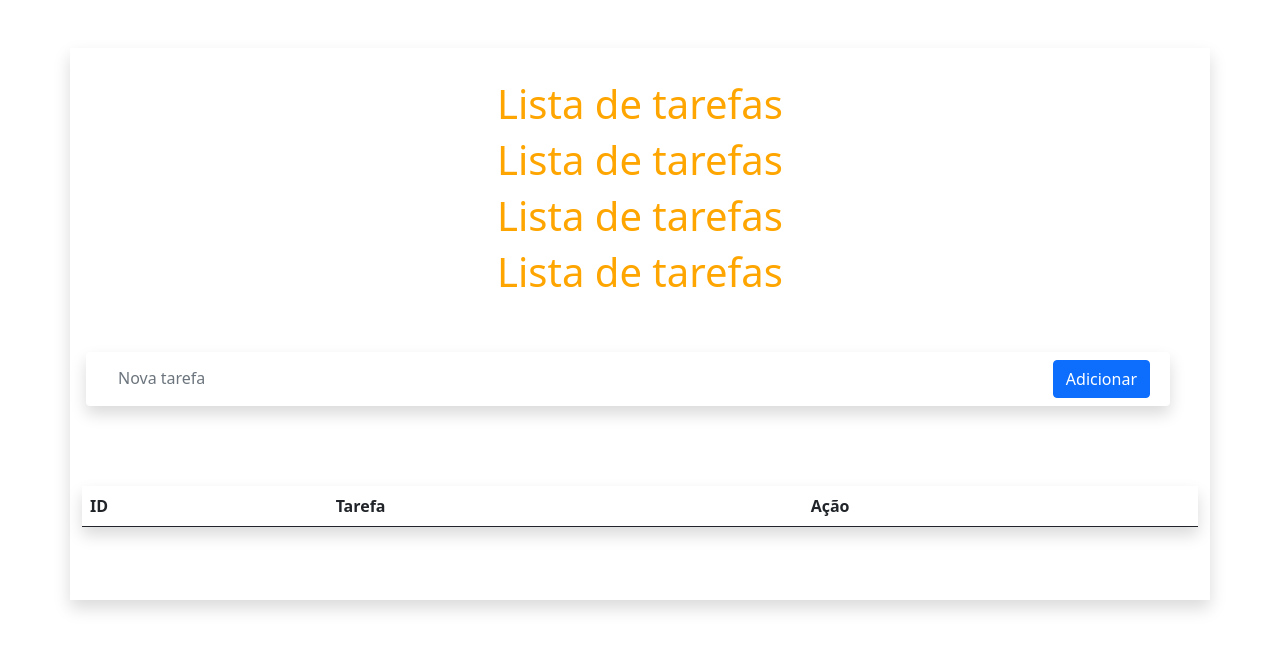
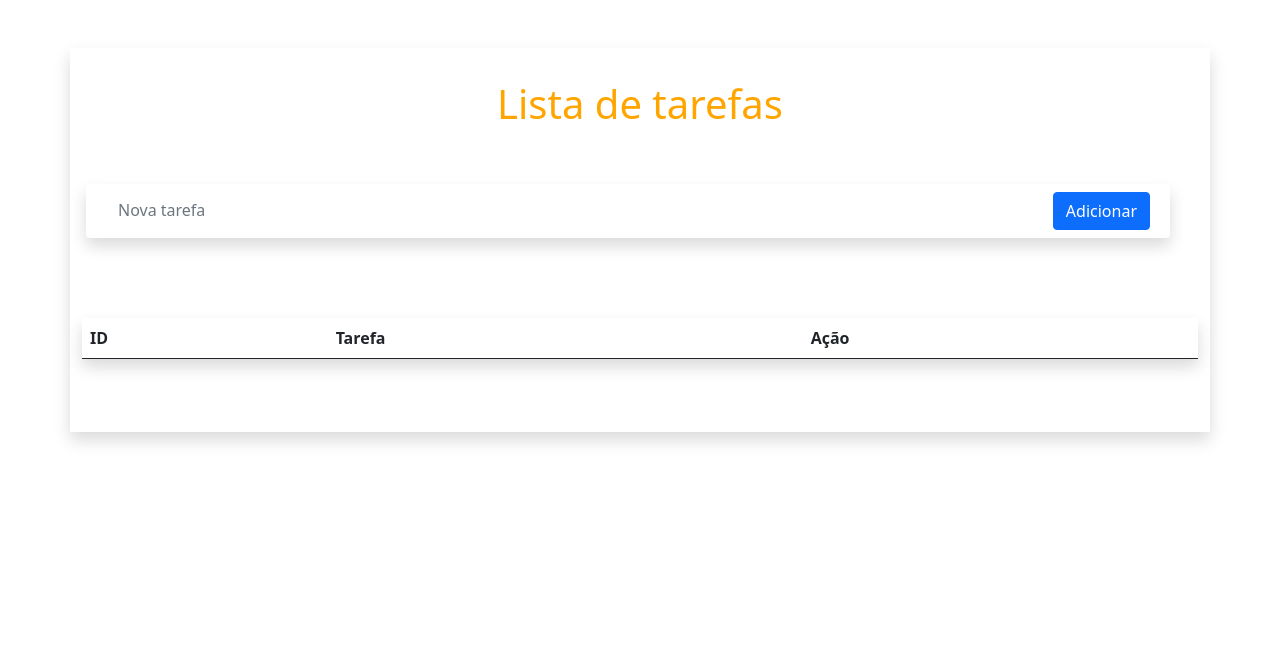
Before and after one commit to enusnascimento/todo, a plain HTML site: page src/index.html in a window 1280 px wide. Drawn offline with nearby package versions, Linux system fonts and the light colour scheme.

Commit message:
Teste commit

```diff
--- a/src/index.html
+++ b/src/index.html
@@ -17,9 +17,6 @@
         <div class="row m-1 p-3">
             <div class="col">
                 <div class="p-1 h1 text-primary text-center">
-                    <h1>Lista de tarefas</h1>
-                    <h1>Lista de tarefas</h1>
-                    <h1>Lista de tarefas</h1>
                     <h1>Lista de tarefas</h1>
                 </div>
             </div>
```
